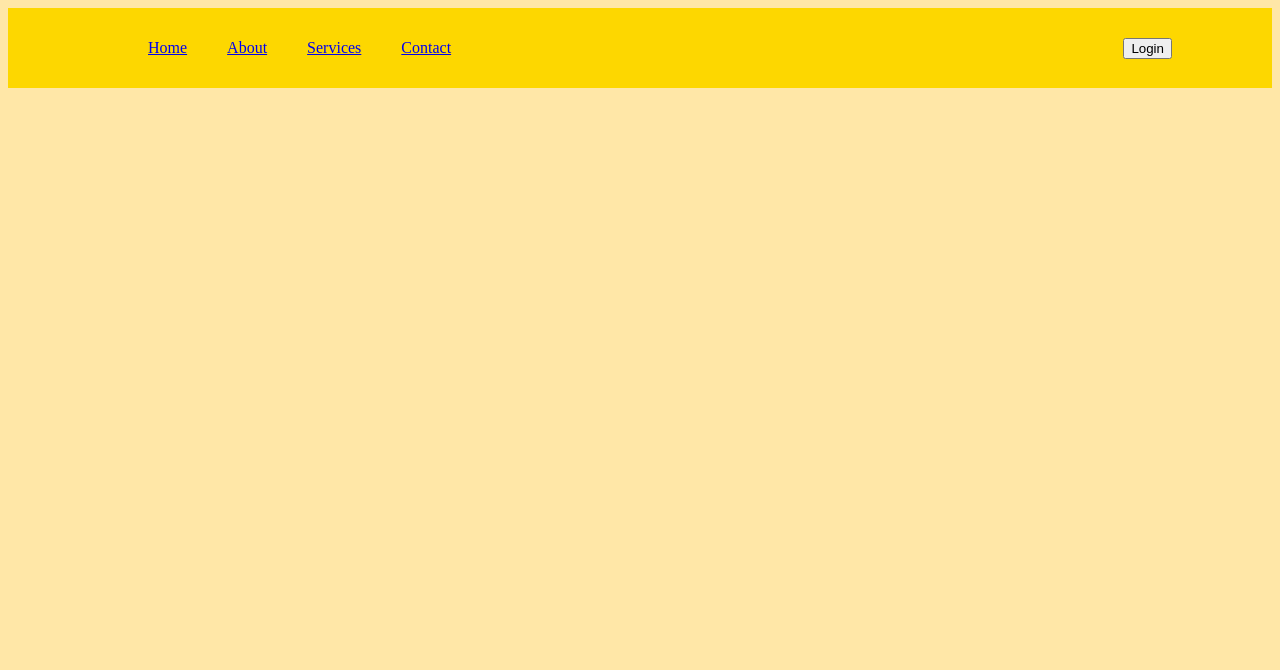
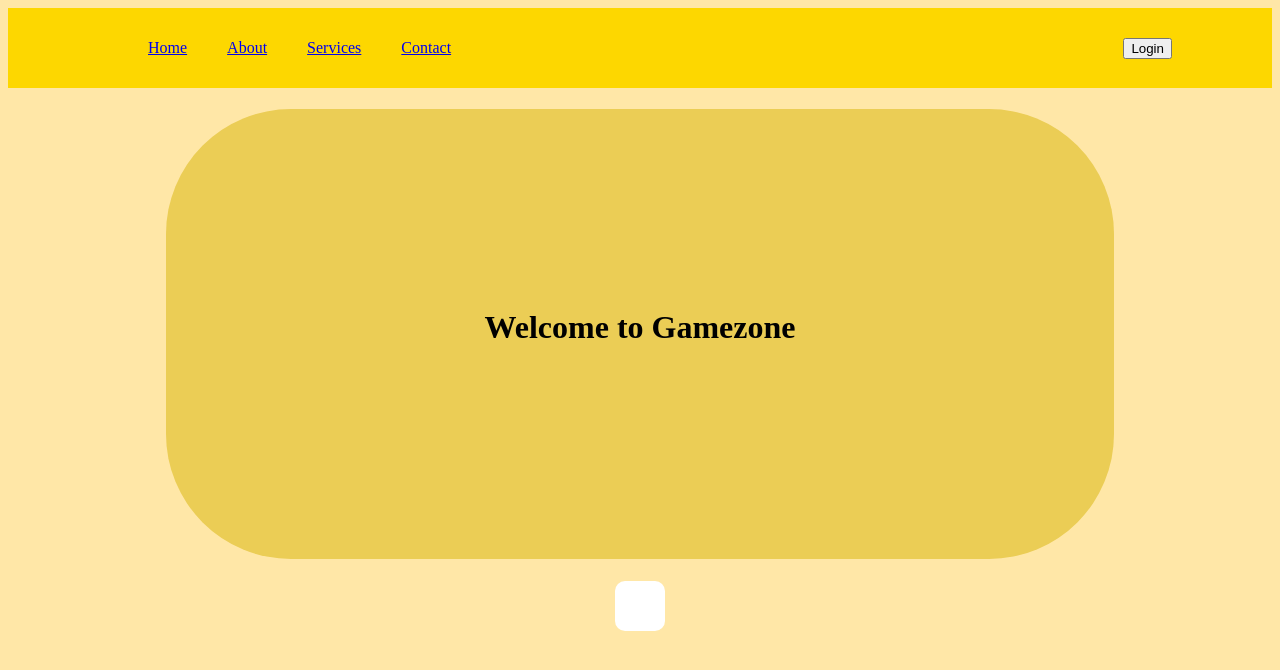
Before and after one commit to Tsaqif04/Website, a plain HTML site: page index.html in a window 1280 px wide. Drawn offline with nearby package versions, Linux system fonts and the light colour scheme.

Commit message:
update main

```diff
--- a/index.html
+++ b/index.html
@@ -19,6 +19,13 @@
         ☰
       </div>
     </div>
-    <script src="script.js">ch</script>
+    <div class="main">
+      <h1>Welcome to Gamezone</h1>
+      <div class="screw">
+
+      </div>
+    </div>
+    <script src="script.js"></script>
+    <script src="https://cdnjs.cloudflare.com/ajax/libs/animejs/3.2.1/anime.min.js"></script>
   </body>
 </html>
--- a/script.js
+++ b/script.js
@@ -3,3 +3,11 @@ const navMenu = document.getElementById("navMenu")
 hamburgerBtn.addEventListener("click", () => {
     navMenu.classList.toggle("show");
 });
+let screw = document.querySelector('.screw');
+anime({
+    targets: '.screw',
+    rotate: 360,
+    duration: 10000,
+    easing: 'linear',
+    loop: true
+});
--- a/style.css
+++ b/style.css
@@ -41,3 +41,27 @@ body{
         display: block;
     }
 }
+
+h1{
+    width: 75%;
+    height: 250px;
+    background-color: #EBCD55;
+    border-radius: 125px;
+    text-align: center;
+    padding-top: 200px;
+}
+
+.screw{
+    width: 50px;
+    height: 50px;
+    background-color: white;
+    border-radius: 10px;
+}
+
+.main{
+    display: flex;
+    flex-direction: column;
+    justify-content: center;
+    align-items: center;
+    text-align: center;
+}
```
